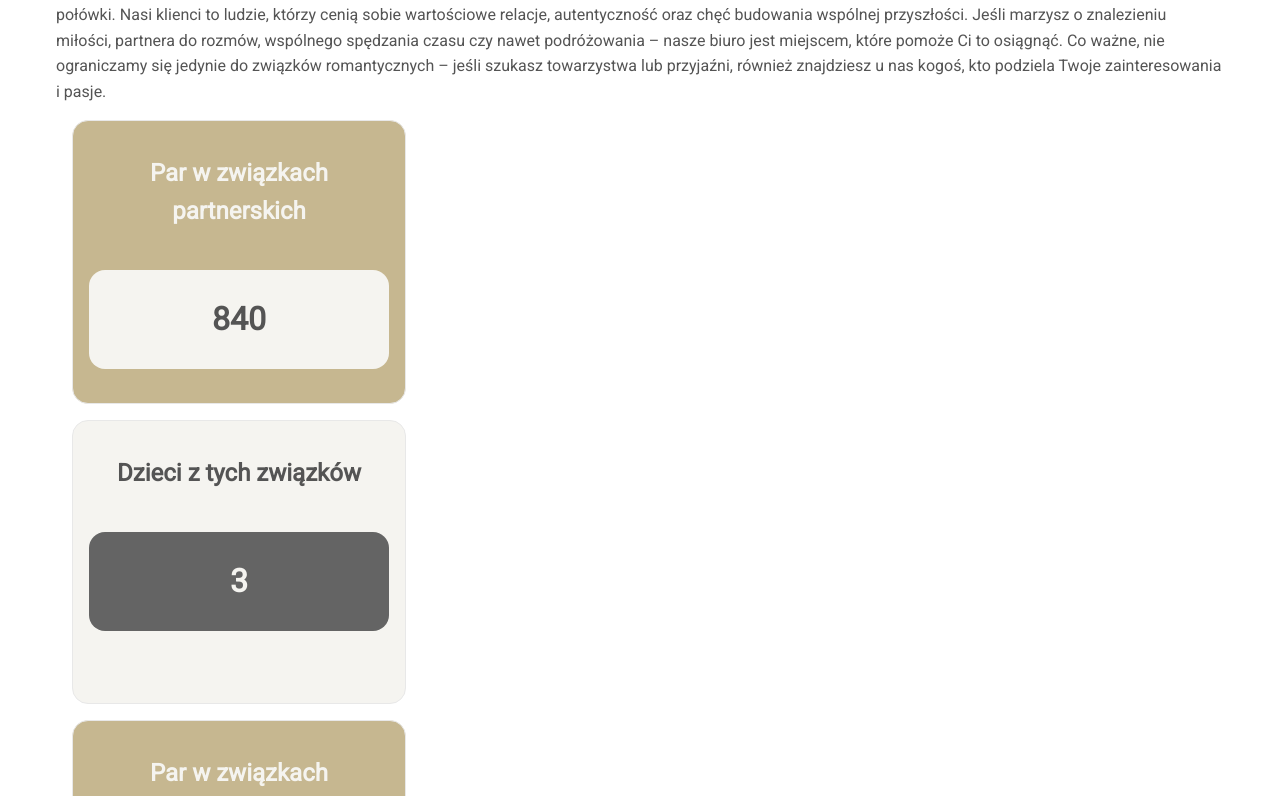
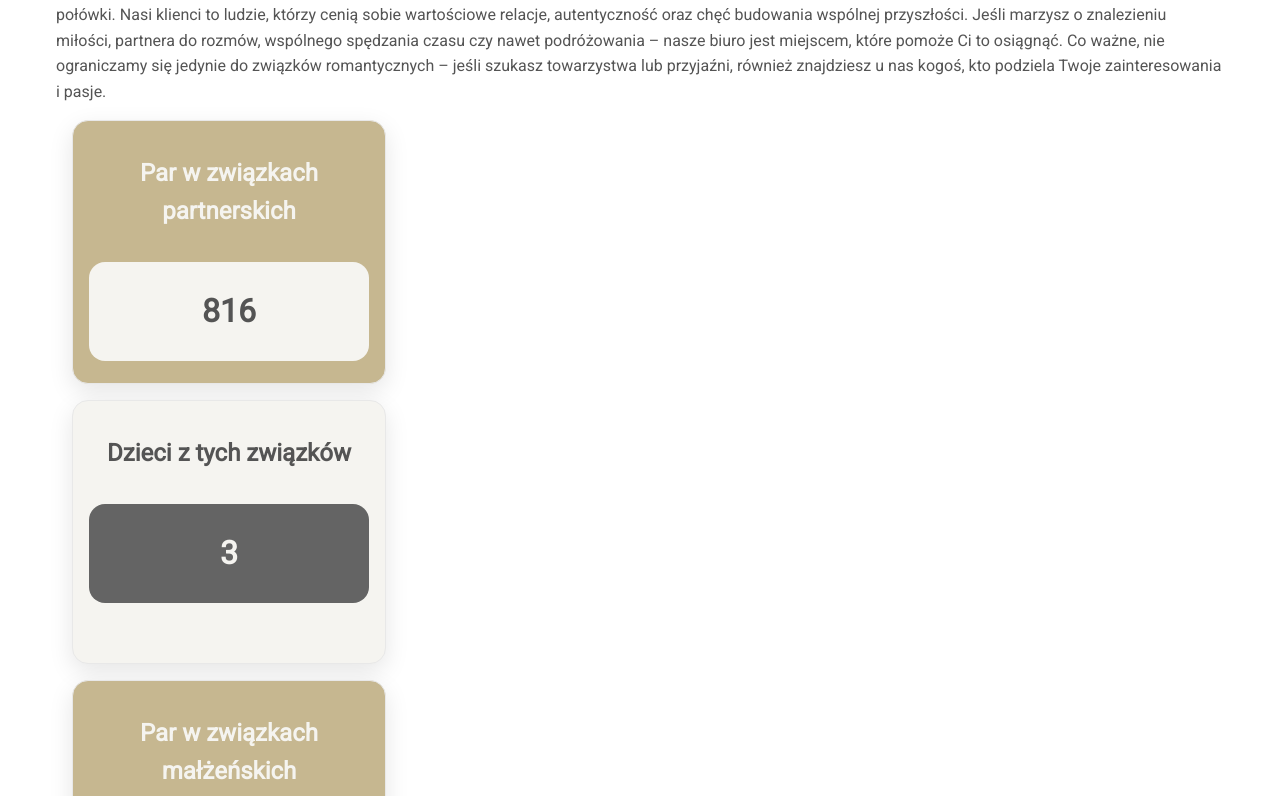
Before and after one commit to Vectari/serduszka-dwa, a React (Vite) app: page / in a window 1280 px wide. Shown: the part 2364-3160 px from the top of the page. Built offline with nearby package versions, Linux system fonts and the light colour scheme; no server answers; the database is empty.

Commit message:
style: add style

```diff
--- a/src/components/Highlights/Highlights.jsx
+++ b/src/components/Highlights/Highlights.jsx
@@ -2,10 +2,11 @@
 import { useState, useEffect, useRef } from "react";
 import styled from "styled-components";
 import { theme } from "../../theme";
+import { dictionary } from "../../dictionary";
 
 const StyledHighlightsContainer = styled.div`
-  width: 300px;
-  height: 250px;
+  width: 280px;
+  height: 230px;
   margin: 1rem;
   border-radius: 1rem;
   border: solid 0.1rem ${theme.border_and_lines};
@@ -20,6 +21,7 @@ const StyledHighlightsContainer = styled.div`
 
   text-align: center;
   padding: 1rem;
+  box-shadow: 0 8px 24px rgba(0, 0, 0, 0.1);
 
   h1 {
     font-size: 1.5rem;
@@ -37,9 +39,24 @@ const StyledHighlightsContainer = styled.div`
     border-radius: 1rem;
     font-size: 2rem;
     font-weight: bold;
-    margin-top: 2.5rem;
+    /* margin-top: 2.5rem; */
+    /* bottom: 2rem; */
     padding: 1.5rem;
     transition: all 0.5s ease-in-out;
+  }
+
+  @media (max-width: ${dictionary.width.mobile}) {
+    width: 200px;
+    height: 150px;
+
+    h1 {
+      font-size: 1.2rem;
+    }
+
+    p {
+      font-size: 1.3rem;
+      padding: 1rem;
+    }
   }
 `;
 
```
